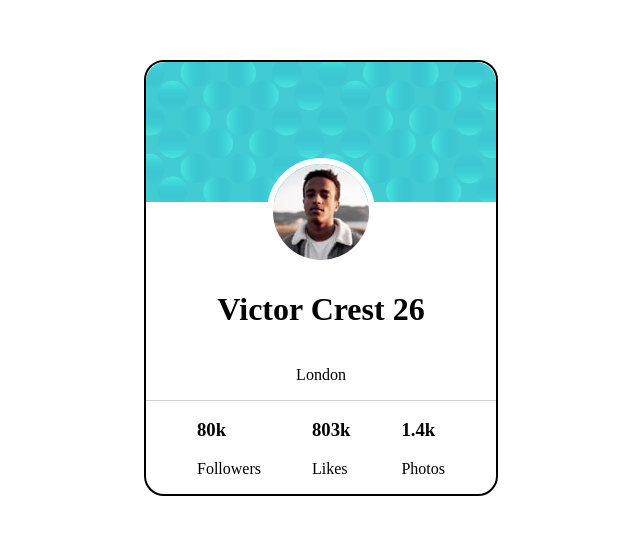
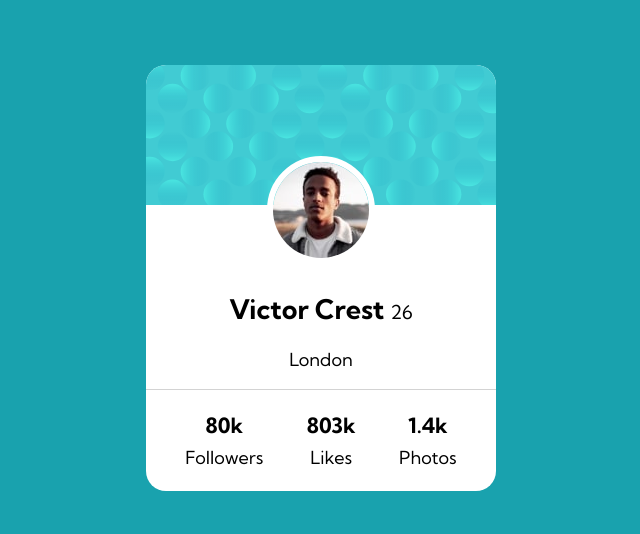
Before and after one commit to renko7/profile-card-component, a plain HTML site: page index.html in a window 1280 px wide. Shown: the part 130-664 px from the top of the page, without its empty margins (319-959 px from the left). Drawn offline with Linux system fonts and the light colour scheme.

Commit message:
fixed footer
centered the text at the footer

```diff
--- a/index.html
+++ b/index.html
@@ -14,6 +14,7 @@
     <body>
         <main>
             <div class="container">
+
                 <div class="card">
                     <div class="hero-section">
                         <img src="./images/bg-pattern-card.svg" alt="/">
@@ -23,7 +24,7 @@
                             <img src="./images/image-victor.jpg" alt="/">
                         </div>
                         <div class="information">
-                            <h1>Victor Crest 26</h1>
+                            <h2>Victor Crest <span>26</span> </h2>
                         </div>
                         <div class="location">
                             <p>London</p>
--- a/main.scss
+++ b/main.scss
@@ -4,8 +4,11 @@
     box-sizing: border-box;
 }
 
+
 body {
-    background-image: url('./images/bg-pattern-top.svg')
+    background: hsl(185, 75%, 39%);
+    font-size: 1.125rem;
+    font-family: 'Kumbh Sans', sans-serif;
 }
 
 .container {
@@ -16,8 +19,8 @@ body {
 }
 
 .card {
+    background: white;
     border-radius: 20px;
-    border: 2px solid black;
 }
 
 .hero-section {
@@ -39,12 +42,35 @@ body {
     }
 }
 
+.information {
+    h1 {
+        margin-top: 0;
+        margin-bottom: 0;
+    }
+    span {
+        font-weight: 300;
+        font-size: 1.2rem;
+    }
+}
+
+.location {
+    p {
+        margin-top: 0;
+    }
+}
+
 .footer {
     display: flex;
     justify-content: space-evenly;
     border-top: 1px solid lightgrey;
+    padding: 1em 0;
     .value {
-        justify-content: center;
+        display: flex;
+        flex-direction: column;
         align-items: center;
+
+        h3, p {
+            margin: 0.2em;
+        }
     }
 }
```
Also changed, not shown: dist/main.css, 1 other file.
